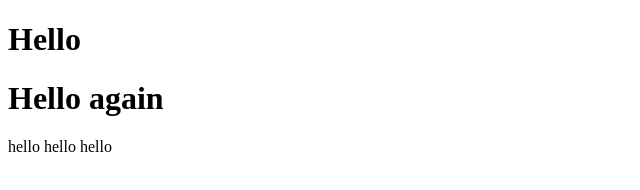
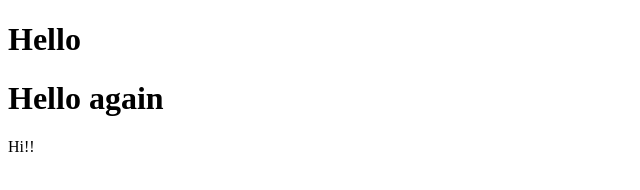
Before and after one commit to aftab-hussain-93/lecture0, a plain HTML site: page index.html in a window 1280 px wide. Shown: the full height of the page, 0-640 px from the left. Drawn offline with Linux system fonts and the light colour scheme.

Commit message:
Added new line

```diff
--- a/index.html
+++ b/index.html
@@ -6,6 +6,6 @@
 <body>
 	<h1>Hello</h1>
 	<h1>Hello again</h1>
-	hello hello hello
+	Hi!!
 </body>
 </html>
```
